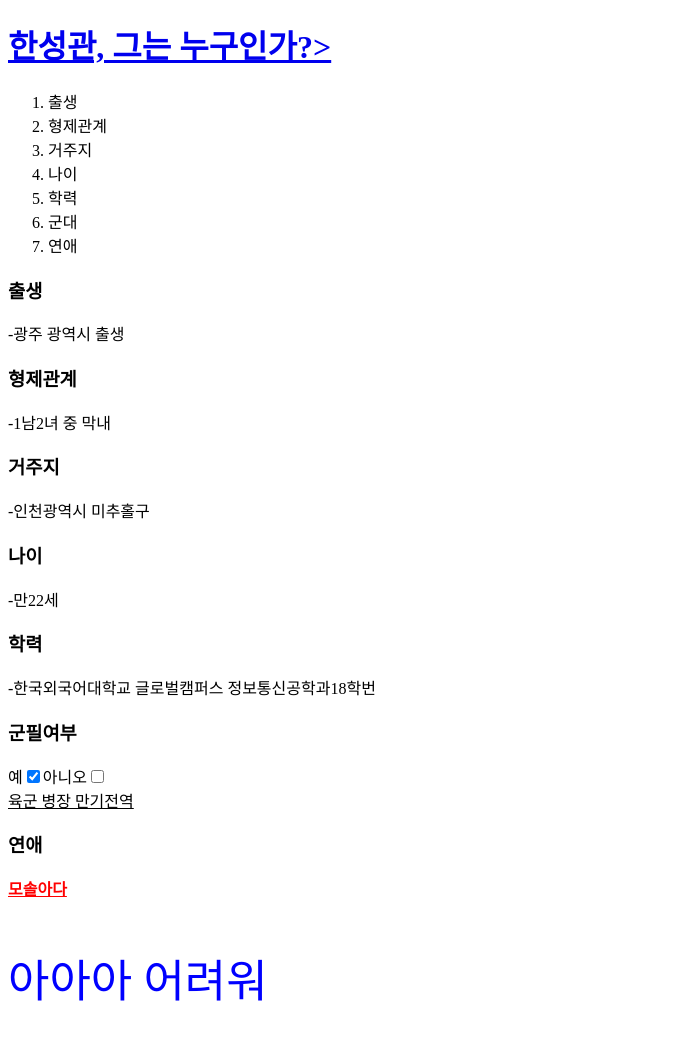
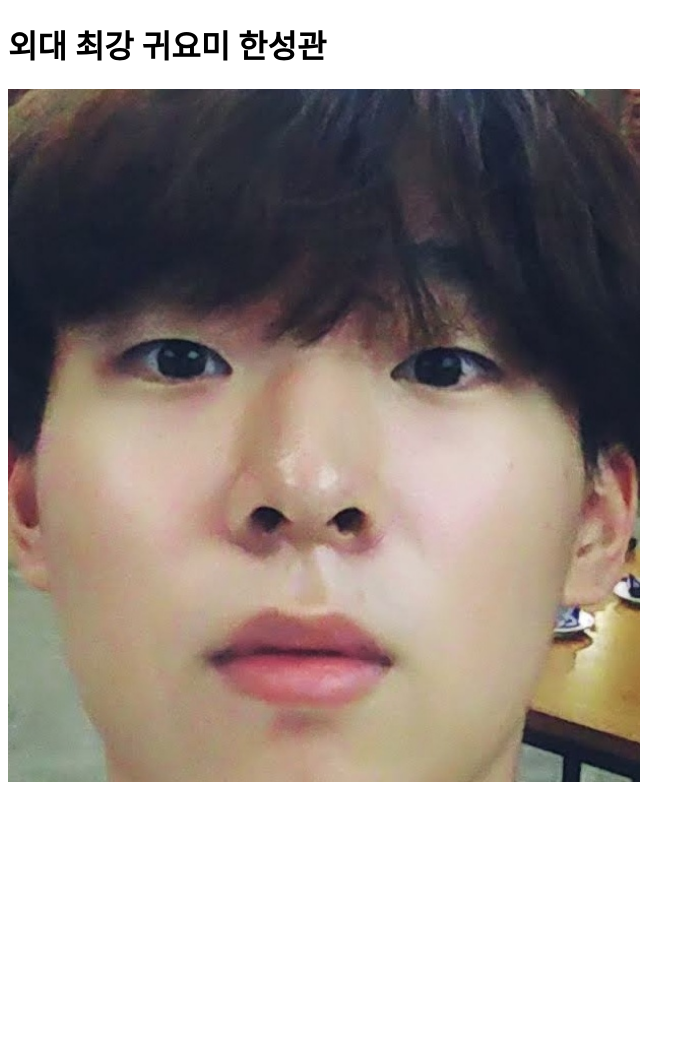
Before and after one commit to Wonjae3941/-, a plain HTML site: page index.html in a window 1280 px wide. Shown: the whole page, without its empty margins (0-695 px from the left). After the commit the page ends 800 px from the top, so only its background shows below. Drawn offline with Linux system fonts and the light colour scheme.

Commit message:
Add files via upload
gg

```diff
--- a/index.html
+++ b/index.html
@@ -1,28 +1,10 @@
 <!doctype html>
 <html>
 <head>
-<title>한성관, 그는 누구인가</title>
+<title>외대 최강 귀요미 한성관</title>
 <meta charset="utf-8">
 </head>
 <body>
-<h1><a href="한성관.html" target="blank" title="존나 귀여움ㅋ">한성관, 그는 누구인가?></a></h1>
-<ol>
-<li>출생</li>
-<li>형제관계</li>
-<li>거주지</li>
-<li>나이</li>
-<li>학력</li>
-<li>군대</li>
-<li>연애</li>
-</ol>
-<h3>출생</h3><p>-광주 광역시 출생<p1>
-<h3>형제관계</h3><p>-1남2녀 중 막내</p>
-<h3>거주지</h3><p>-인천광역시 미추홀구</p>
-<h3>나이</h3><p>-만22세</p>
-<h3>학력</h3><p>-한국외국어대학교 글로벌캠퍼스 정보통신공학과18학번</p>
-<h3>군필여부</h3><p>예<input type="checkbox" checked>아니오<input type="checkbox"><br>
-<u>육군 병장 만기전역</u>
-<h3>연애</h3><p><font color="red"><strong><u>모솔아다</u></strong></font></p>
-<p style="font-size:45px; color:blue;">아아아 어려워</p>
-</body>
+<h1>외대 최강 귀요미 한성관</h1>
+<img src="성관.jpg" width="50%"></body>
 </html>
```
Also changed, not shown: 성관이.html (added, +28 -0 lines).
